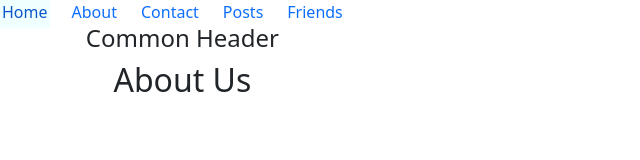
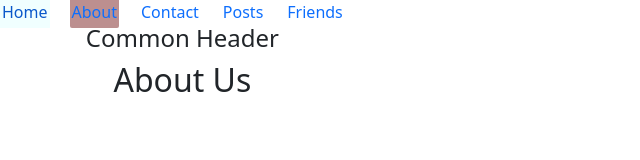
Before and after one commit to hossainalamin/react-router, a React (Create React App) app: page /about in a window 1280 px wide. Shown: the top 160 px of the page, without its empty margins (0-640 px from the left). Built offline with nearby package versions, Linux system fonts and the light colour scheme.

Commit message:
Active link

```diff
--- a/src/App.js
+++ b/src/App.js
@@ -8,6 +8,7 @@ import Home from './components/Home/Home';
 import Main from './layout/Main';
 import FriendDetail from './components/FriendDetail/FriendDetail';
 import Posts from './components/Posts/Posts';
+import SinglePost from './components/SinglePost/SinglePost';
 function App() {
   const router = createBrowserRouter([
     {path : '/',
@@ -34,6 +35,14 @@ function App() {
         },
         element : <Posts></Posts>
       },
+      {
+        path : 'posts/:postId',
+        loader : async({params}) =>
+        {
+          return fetch(`https://jsonplaceholder.typicode.com/posts/${params.postId}`)
+        },
+        element : <SinglePost></SinglePost>
+      },
       {path : '/*', element : <NotFound></NotFound>}
     ]},
     {path : '/about', element : <About></About>},
--- a/src/components/Header/Header.css
+++ b/src/components/Header/Header.css
@@ -6,3 +6,8 @@
 a:hover{
     background-color: azure;
 }
+.active {
+    background-color: rosybrown;
+    padding: 20px;
+    border-radius: 2px;
+}
--- a/src/components/Header/Header.js
+++ b/src/components/Header/Header.js
@@ -1,16 +1,15 @@
 import React from 'react';
-import { Link } from 'react-router-dom';
+import { NavLink } from 'react-router-dom';
 import './Header.css'
 const Header = () => {
     return (
         <div className='header'>
-            <nav>
-            <Link to='/'>Home</Link>
-            <Link to='/about'>About</Link>
-            <Link to='/contact'>Contact</Link>
-            <Link to='/posts'>Posts</Link>
-            <Link to='/friends'>Friends</Link>
-            </nav>
+            <NavLink to='/'className={({isActive}) => isActive ? 'active': 'undefined'} >Home</NavLink>
+            <NavLink to='/about'>About</NavLink>
+            <NavLink to='/contact'>Contact</NavLink>
+            <NavLink to='/posts'>Posts</NavLink>
+            <NavLink to='/friends'>Friends</NavLink>
+
             <h4>Common Header</h4>
         </div>
     );
--- /dev/null
+++ b/src/components/SinglePost/SinglePost.js
@@ -0,0 +1,15 @@
+import React from 'react';
+import { useLoaderData } from 'react-router';
+
+const SinglePost = () => {
+    const singlePost = useLoaderData();
+    console.log(singlePost);
+    return (
+        <div>
+            <p>Title : {singlePost.title}</p>
+            <p>Body: {singlePost.body}</p>
+        </div>
+    );
+};
+
+export default SinglePost;
```
